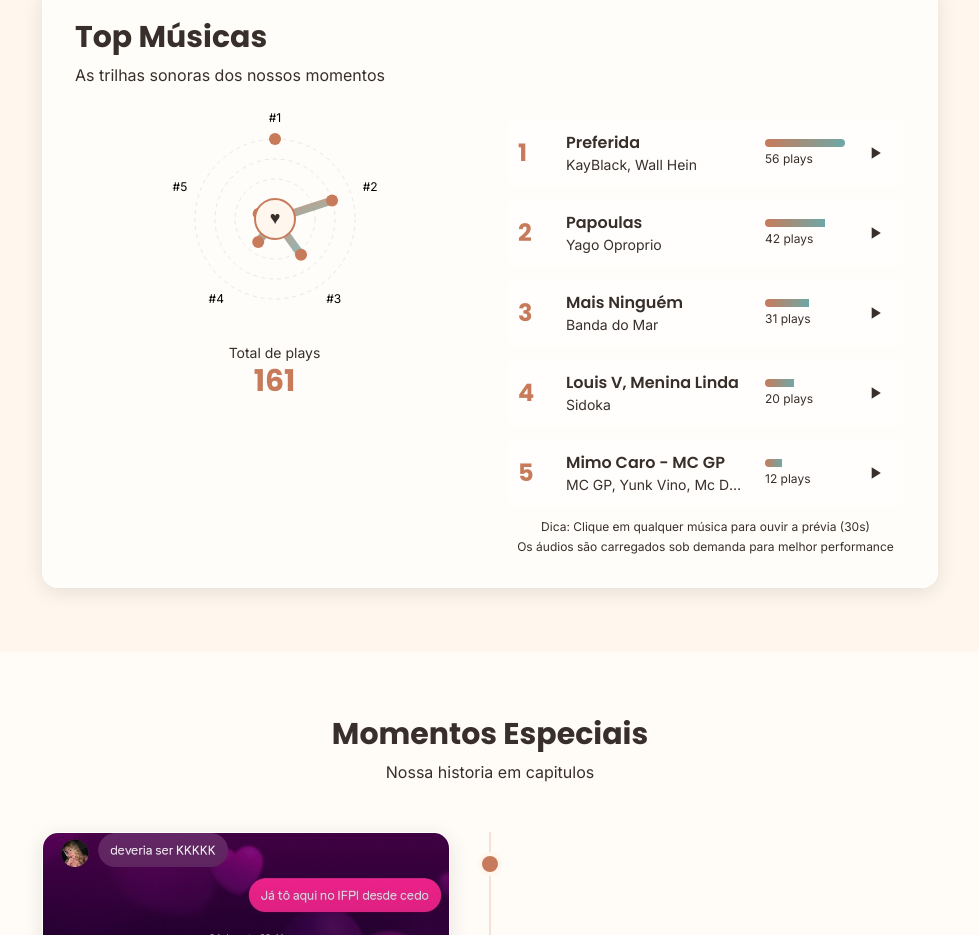
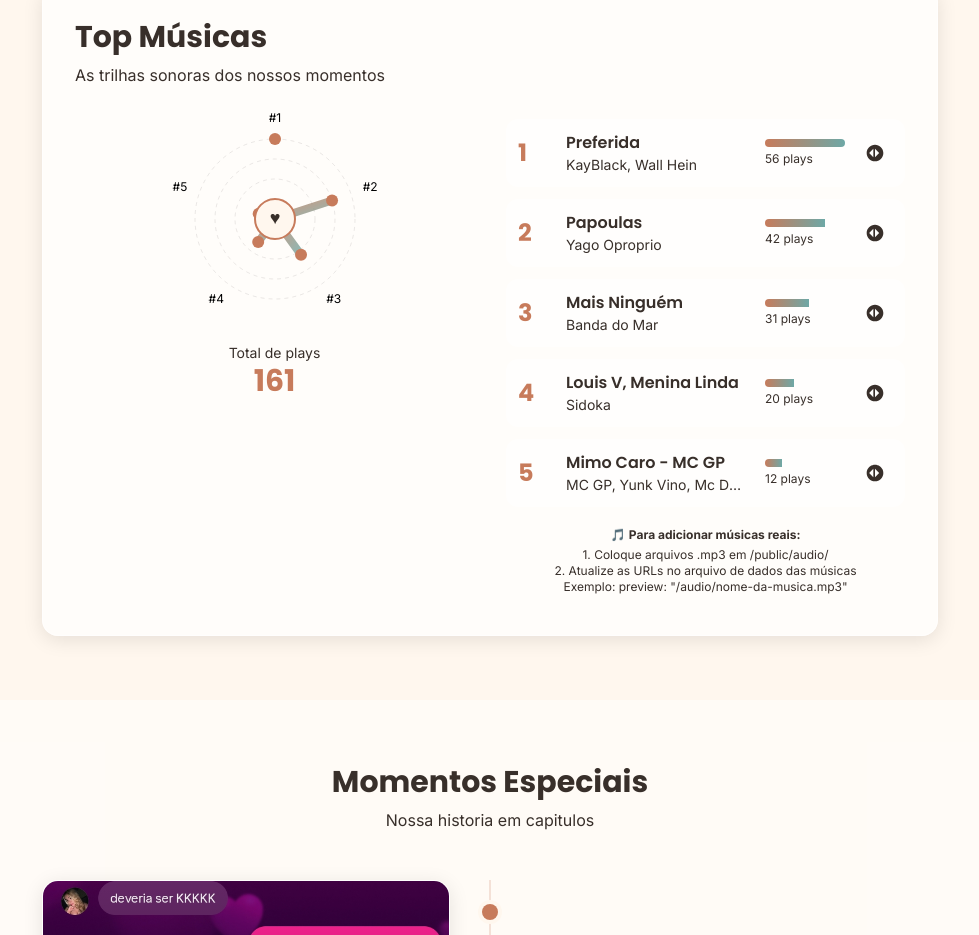
Before and after one commit to HEIPOOL/3HL, a Next.js app: page / in a window 1280 px wide. Shown: the part 783-1718 px from the top of the page, without its empty margins (150-1129 px from the left). Built offline with nearby package versions, Linux system fonts and the light colour scheme.

Commit message:
Refactor TopTracksCard for audio handling and validation
Refactor TopTracksCard to use a single audio reference and validate audio URLs. Improve error handling for audio playback and provide user guidance for adding music files.

```diff
--- a/src/components/TopTracksCard.tsx
+++ b/src/components/TopTracksCard.tsx
@@ -1,4 +1,4 @@
-import { useState, useRef, useEffect } from 'react'
+import { useState, useRef } from 'react'
 import { motion } from 'framer-motion'
 import { Track } from '@/types'
 import Card from './Shared/Card'
@@ -11,89 +11,58 @@ interface TopTracksCardProps {
 export default function TopTracksCard({ tracks }: TopTracksCardProps) {
   const [playingTrack, setPlayingTrack] = useState<number | null>(null)
   const [audioError, setAudioError] = useState<number | null>(null)
-  const [audioLoaded, setAudioLoaded] = useState<boolean[]>(Array(tracks.length).fill(false))
-  const audioRefs = useRef<HTMLAudioElement[]>([])
+  const audioRef = useRef<HTMLAudioElement | null>(null)
 
-  // Inicializa os elementos de áudio
-  useEffect(() => {
-    audioRefs.current = tracks.map((_, index) => {
-      const audio = new Audio()
-      audio.preload = 'metadata'
-      audio.volume = 0.5
-
-      audio.addEventListener('loadeddata', () => {
-        const newAudioLoaded = [...audioLoaded]
-        newAudioLoaded[index] = true
-        setAudioLoaded(newAudioLoaded)
-      })
-
-      audio.addEventListener('error', () => {
-        const newAudioLoaded = [...audioLoaded]
-        newAudioLoaded[index] = false
-        setAudioLoaded(newAudioLoaded)
-        setAudioError(tracks[index].rank)
-      })
-
-      return audio
-    })
-
-    return () => {
-      // Limpa todos os áudios ao desmontar
-      audioRefs.current.forEach(audio => {
-        audio.pause()
-        audio.src = ''
-        audio.load()
-      })
+  const handlePlay = (rank: number, preview: string) => {
+    // Verifica se é um placeholder ou URL inválida
+    if (!preview || preview.includes('placeholder') || preview.trim() === '') {
+      setAudioError(rank)
+      return
     }
-  }, [tracks])
-
-  const handlePlay = async (rank: number, preview: string) => {
-    const trackIndex = tracks.findIndex(t => t.rank === rank)
 
     if (playingTrack === rank) {
-      // Pausar a faixa atual
-      audioRefs.current[trackIndex]?.pause()
+      audioRef.current?.pause()
       setPlayingTrack(null)
       return
     }
 
-    // Pausar qualquer faixa que esteja tocando
-    if (playingTrack !== null) {
-      const previousIndex = tracks.findIndex(t => t.rank === playingTrack)
-      audioRefs.current[previousIndex]?.pause()
+    if (audioRef.current) {
+      audioRef.current.pause()
     }
 
-    // Tentar tocar a nova faixa
+    // Tenta criar o áudio
     try {
-      const audio = audioRefs.current[trackIndex]
-      if (!audio) {
-        throw new Error('Áudio não encontrado')
-      }
+      const audio = new Audio(preview)
+      audio.volume = 0.5
+      audioRef.current = audio
 
-      // Se já tiver src configurado, usar, senão configurar
-      if (!audio.src || audio.src !== preview) {
-        audio.src = preview
-      }
+      audio.play().then(() => {
+        setPlayingTrack(rank)
+        setAudioError(null)
+      }).catch((error) => {
+        console.error('Erro ao reproduzir áudio:', error)
+        setAudioError(rank)
+        setPlayingTrack(null)
+      })
 
-      await audio.play()
-      setPlayingTrack(rank)
-      setAudioError(null)
-
-      // Configurar evento de término
-      audio.onended = () => {
+      audio.onended = () => setPlayingTrack(null)
+      audio.onerror = () => {
+        setAudioError(rank)
         setPlayingTrack(null)
       }
-
     } catch (error) {
-      console.error('Erro ao reproduzir áudio:', error)
+      console.error('Erro ao criar áudio:', error)
       setAudioError(rank)
       setPlayingTrack(null)
+    }
+  }
 
-      // Se for erro de autoplay, mostrar mensagem
-      if (error instanceof Error && error.name === 'NotAllowedError') {
-        alert('Clique novamente para reproduzir a prévia. Alguns navegadores requerem interação direta com o botão de play.')
-      }
-    }
+  // Verifica se a URL do preview é válida
+  const isValidAudioUrl = (url: string) => {
+    if (!url || url.trim() === '') return false
+    if (url.includes('placeholder')) return false
+    if (!url.startsWith('http') && !url.startsWith('/audio/')) return false
+    return true
   }
 
   const maxPlays = Math.max(...tracks.map(t => t.plays))
@@ -118,8 +87,8 @@ export default function TopTracksCard({ tracks }: TopTracksCardProps) {
 
           <div className="order-1 md:order-2 space-y-3">
             {tracks.map((track, index) => {
+              const hasValidAudio = isValidAudioUrl(track.preview)
               const isPlaying = playingTrack === track.rank
-              const hasPreview = track.preview && track.preview.trim() !== ''
 
               return (
                 <motion.div
@@ -128,7 +97,7 @@ export default function TopTracksCard({ tracks }: TopTracksCardProps) {
                   whileInView={{ opacity: 1, x: 0 }}
                   viewport={{ once: true }}
                   transition={{ delay: index * 0.1 }}
-                  className={`flex items-center gap-4 p-3 rounded-xl transition-colors group ${
+                  className={`flex items-center gap-4 p-3 rounded-xl transition-colors ${
                     isPlaying
                       ? 'bg-warm-terracotta/10 border border-warm-terracotta/20'
                       : 'bg-white/50 hover:bg-white/80'
@@ -157,15 +126,17 @@ export default function TopTracksCard({ tracks }: TopTracksCardProps) {
                       <p className="text-xs text-deep-cocoa/50 mt-1">{track.plays} plays</p>
                     </div>
 
-                    {hasPreview ? (
+                    {hasValidAudio ? (
                       <button
                         onClick={() => handlePlay(track.rank, track.preview)}
                         disabled={audioError === track.rank}
-                        className={`p-2 rounded-full transition-all active:scale-95 ${
+                        className={`p-2 rounded-full transition-colors ${
                           isPlaying
                             ? 'bg-warm-terracotta text-white animate-pulse'
-                            : 'bg-deep-cocoa/10 text-deep-cocoa hover:bg-warm-terracotta/20'
-                        } ${audioError === track.rank ? 'opacity-50 cursor-not-allowed' : ''}`}
+                            : audioError === track.rank
+                              ? 'bg-deep-cocoa/5 text-deep-cocoa/30 cursor-not-allowed'
+                              : 'bg-deep-cocoa/10 text-deep-cocoa hover:bg-warm-terracotta/20'
+                        }`}
                         aria-label={isPlaying ? `Pausar ${track.title}` : `Tocar ${track.title}`}
                       >
                         {isPlaying ? (
@@ -185,9 +156,9 @@ export default function TopTracksCard({ tracks }: TopTracksCardProps) {
                     ) : (
                       <button
                         disabled
-                        className="p-2 rounded-full bg-deep-cocoa/10 text-deep-cocoa/40 cursor-not-allowed"
+                        className="p-2 rounded-full bg-deep-cocoa/5 text-deep-cocoa/30 cursor-not-allowed"
                         aria-label="Prévia indisponível"
-                        title="Prévia indisponível"
+                        title="Prévia indisponível - Adicione um arquivo de áudio em /public/audio/"
                       >
                         <svg className="w-5 h-5" fill="currentColor" viewBox="0 0 24 24">
                           <path d="M12 2C6.48 2 2 6.48 2 12s4.48 10 10 10 10-4.48 10-10S17.52 2 12 2zm-2 15l-5-5 5-5v10zm2 0V7l5 5-5 5z" />
@@ -201,20 +172,22 @@ export default function TopTracksCard({ tracks }: TopTracksCardProps) {
 
             {audioError && (
               <motion.div
-                initial={{ opacity: 0, y: 10 }}
-                animate={{ opacity: 1, y: 0 }}
+                initial={{ opacity: 0 }}
+                animate={{ opacity: 1 }}
                 className="text-sm text-warm-terracotta text-center mt-4 p-3 bg-warm-terracotta/10 rounded-lg"
               >
-                <p>Algumas prévias podem não estar disponíveis.</p>
+                <p>⚠️ Algumas prévias podem não estar disponíveis.</p>
                 <p className="text-xs mt-1 text-deep-cocoa/60">
-                  Certifique-se de que os arquivos de áudio estão em /public/audio/ ou use URLs válidas
+                  Para ouvir as músicas, adicione arquivos de áudio em /public/audio/ e atualize as URLs nas músicas.
                 </p>
               </motion.div>
             )}
 
-            <div className="text-xs text-deep-cocoa/40 text-center mt-4">
-              <p>Dica: Clique em qualquer música para ouvir a prévia (30s)</p>
-              <p className="mt-1">Os áudios são carregados sob demanda para melhor performance</p>
+            <div className="text-xs text-deep-cocoa/40 text-center mt-4 p-2 bg-deep-cocoa/5 rounded">
+              <p>🎵 <strong>Para adicionar músicas reais:</strong></p>
+              <p className="mt-1">1. Coloque arquivos .mp3 em /public/audio/</p>
+              <p>2. Atualize as URLs no arquivo de dados das músicas</p>
+              <p>Exemplo: preview: "/audio/nome-da-musica.mp3"</p>
             </div>
           </div>
         </div>
```
